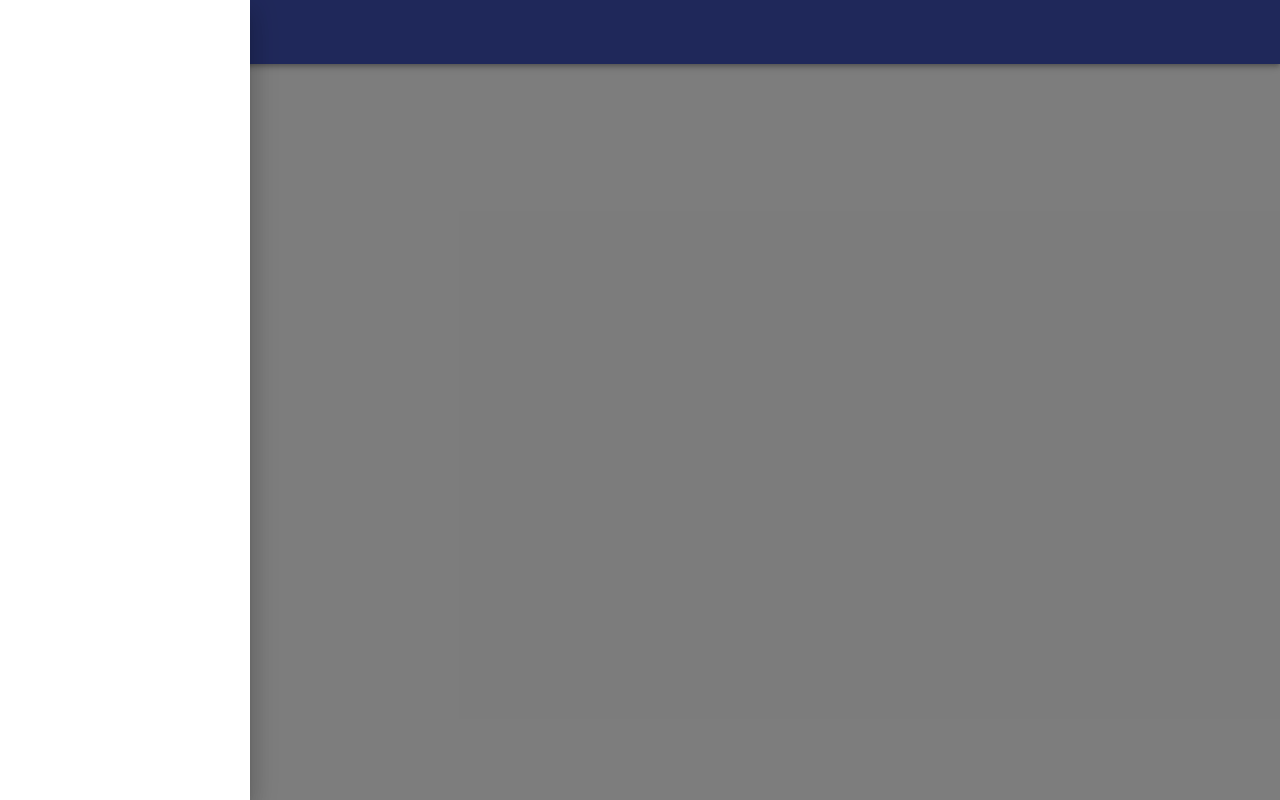
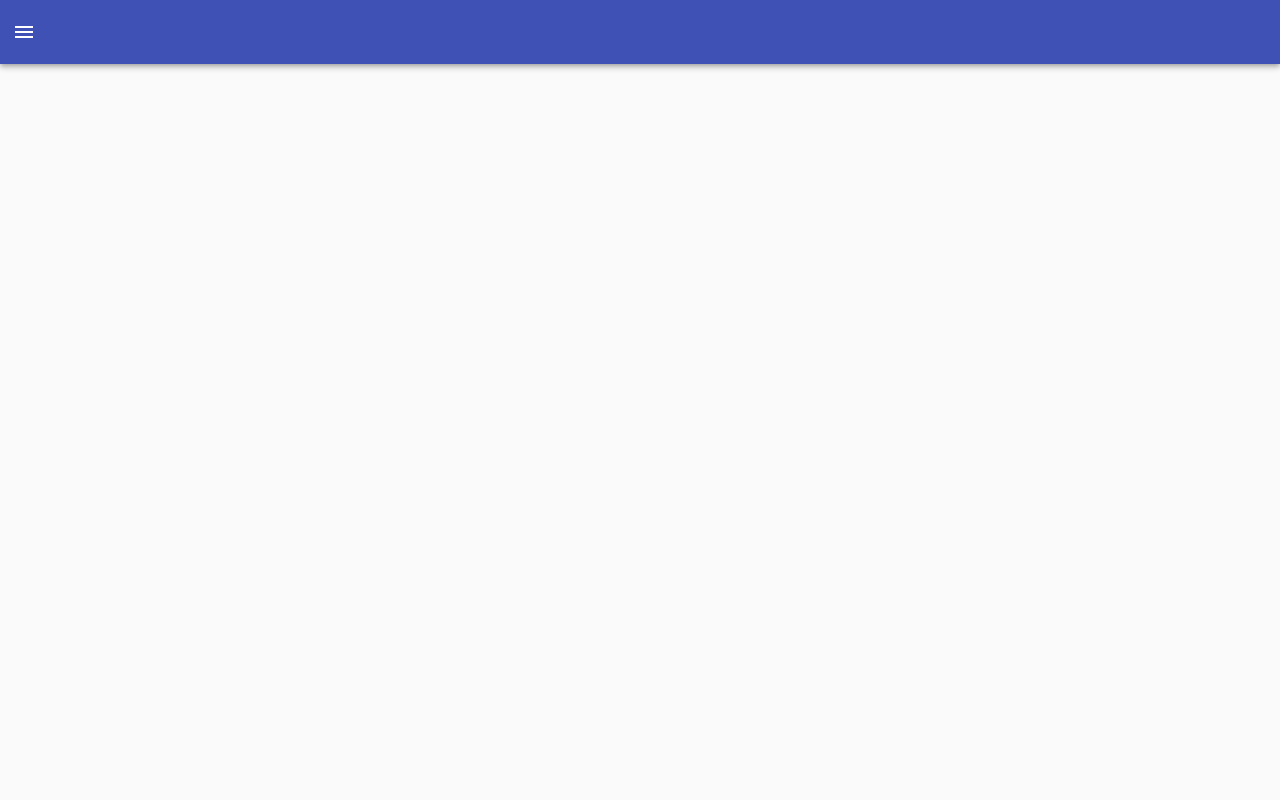
Before and after one commit to thanhtai-personal/my-pratice-2023, a React app in the folder new-pratice-2023/: page / in a window 1280 px wide. Built offline with nearby package versions, Linux system fonts and the light colour scheme.

Commit message:
fix menu actions

```diff
--- a/new-pratice-2023/src/components/AppLayout/AppMenu/Menu.tsx
+++ b/new-pratice-2023/src/components/AppLayout/AppMenu/Menu.tsx
@@ -10,10 +10,11 @@ import MailIcon from "@material-ui/icons/Mail";
 import { Alignment, AlignmentType } from "./index";
 import clsx from "clsx";
 import _ from "lodash";
+import MenuItem from "./MenuItem";
 
 interface MenuProps {
   alignment: Alignment;
-  openAppMenu: any;
+  onClose: any;
   menus: Array<any>;
   classes?: any;
   dividerList?: Array<any>;
@@ -31,12 +32,17 @@ const useStyles = makeStyles({
 const Menu = (props: MenuProps) => {
   const intenalClasses = useStyles();
   const {
-    openAppMenu,
+    onClose,
     alignment,
     classes = intenalClasses,
     dividerList,
     menus,
   } = props;
+
+  const handleClose = () => {
+    onClose();
+  };
+
   return (
     <div
       className={clsx(classes.list, {
@@ -44,27 +50,19 @@ const Menu = (props: MenuProps) => {
           alignment === AlignmentType.top || alignment === AlignmentType.bottom,
       })}
       role="presentation"
-      onClick={openAppMenu(false)}
-      onKeyDown={openAppMenu(false)}
+      onClick={handleClose}
+      onKeyDown={handleClose}
     >
       <List>
-        {(menus || []).map((text, index) => (
-          <ListItem button key={text}>
-            <ListItemIcon>
-              {index % 2 === 0 ? <InboxIcon /> : <MailIcon />}
-            </ListItemIcon>
-            <ListItemText primary={text} />
-          </ListItem>
+        {(menus || []).map((item, index) => (
+          <MenuItem key={item.id || item.key} item={item} />
         ))}
       </List>
       {dividerList && !_.isEmpty(dividerList) && <Divider />}
       {dividerList && !_.isEmpty(dividerList) && (
         <List>
           {dividerList.map((item, index) => (
-            <ListItem button key={item.id}>
-              <ListItemIcon>{item.icon}</ListItemIcon>
-              <ListItemText primary={item.name} />
-            </ListItem>
+            <MenuItem key={item.id || item.key} item={item} />
           ))}
         </List>
       )}
--- /dev/null
+++ b/new-pratice-2023/src/components/AppLayout/AppMenu/MenuItem.tsx
@@ -0,0 +1,13 @@
+import { ListItem, ListItemIcon, ListItemText } from "@material-ui/core";
+
+const MenuItem = (props: any) => {
+  const { item } = props;
+  return (
+    <ListItem button key={item.id || item.key}>
+      <ListItemIcon>{item.icon}</ListItemIcon>
+      <ListItemText primary={item.name} />
+    </ListItem>
+  );
+};
+
+export default MenuItem;
--- a/new-pratice-2023/src/components/AppLayout/AppMenu/index.tsx
+++ b/new-pratice-2023/src/components/AppLayout/AppMenu/index.tsx
@@ -24,22 +24,23 @@ const AppMenu = (props: AppMenuProps) => {
   const { menus, dividerList } = props;
   const { appLayout } = useDepsContainer();
 
-  const handleOpenAppMenu =
-    (open: boolean) => (event: React.KeyboardEvent | React.MouseEvent) => {
-      updateActiveAlimentMenu(open ? appLayout.menuAlignment : []);
+  const handleCloseAppMenu = () => {
+    updateActiveAlimentMenu([]);
   };
 
   return (
     <div id={"menu-wrapper"}>
-      {(appLayout.menuAlignment || []).map((alignment) => (
+      {Object.keys(AlignmentType)
+        .map((key) => AlignmentType[key])
+        .map((alignment) => (
           <Drawer
             anchor={alignment}
-          open={true}
-          onClose={handleOpenAppMenu(false)}
+            open={appLayout.menuAlignment.includes(alignment)}
+            onClose={handleCloseAppMenu}
           >
             <Menu
               alignment={alignment}
-            openAppMenu={handleOpenAppMenu}
+              onClose={handleCloseAppMenu}
               menus={(menus || []).filter((m) => m.alignment === alignment)}
               dividerList={(dividerList || []).filter(
                 (m) => m.alignment === alignment
--- a/new-pratice-2023/src/components/AppLayout/Header/index.tsx
+++ b/new-pratice-2023/src/components/AppLayout/Header/index.tsx
@@ -25,13 +25,6 @@ const Header = (props: HeaderProps) => {
   const { accountMenuId = ACCOUNT_MENU_ID, mobileMenuId = MOBILE_MENU_ID } =
     props;
 
-  useEffect(() => {
-    updateActiveAlimentMenu([AlignmentType.left]);
-    return () => {
-      updateActiveAlimentMenu([]);
-    };
-  }, []);
-
   return (
     <div className={classes.grow}>
       <AppBar position="static">
```
Lines whose indentation alone changed are shown as unchanged.
